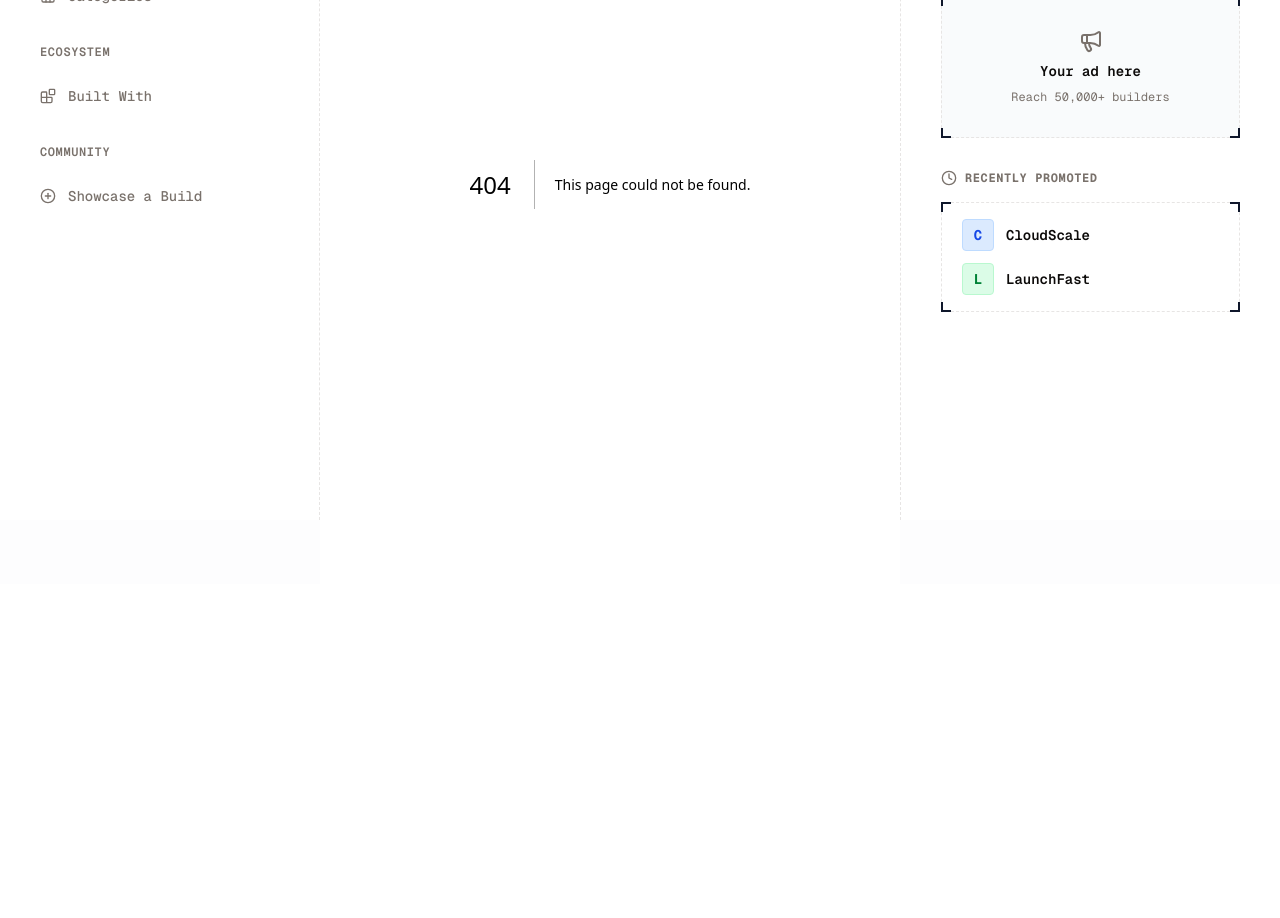
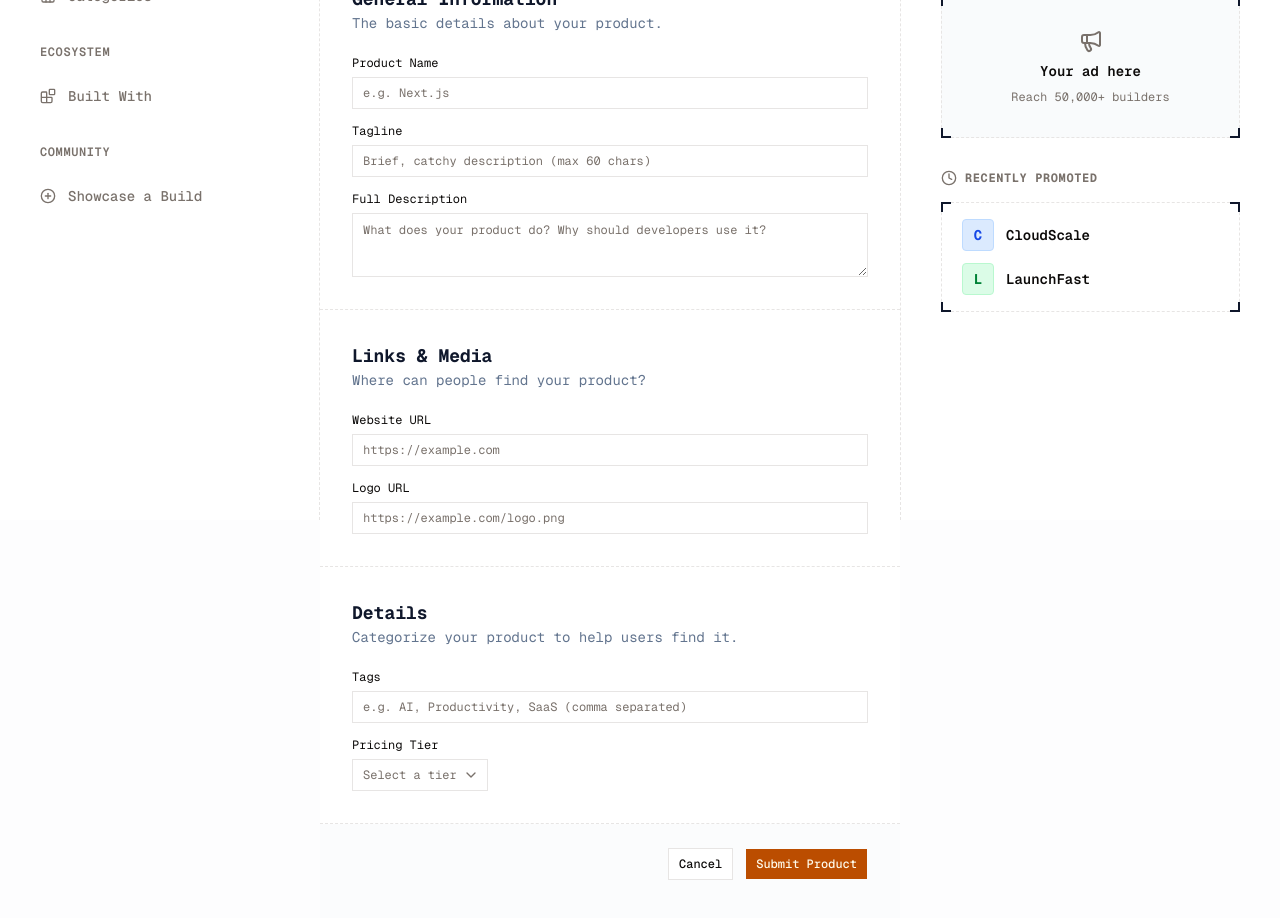
Before and after one commit to SoloDevAbu/DevStacks, a Next.js app: page /submit in a window 1280 px wide. Before the commit this address had no page. Shown: the part 280-1198 px from the top of the page. Before the commit the page ends 864 px from the top, so only its background shows below. Built offline with nearby package versions, Linux system fonts and the light colour scheme.

Commit message:
feat: submit page

```diff
--- /dev/null
+++ b/app/submit/page.tsx
@@ -0,0 +1,11 @@
+import type { Metadata } from "next"
+import { SubmitContent } from "@/components/submit/submit-content"
+
+export const metadata: Metadata = {
+  title: "Submit Product",
+  description: "Submit a new developer tool, API, or infrastructure product.",
+}
+
+export default function SubmitPage() {
+  return <SubmitContent />
+}
--- a/components/home/product-list.tsx
+++ b/components/home/product-list.tsx
@@ -111,6 +111,7 @@ export const ProductList = ({
                   )}
                 </div>
 
+
                 <p className="line-clamp-1 text-sm font-medium text-slate-500">
                   {product.tagline}
                 </p>
@@ -128,6 +129,9 @@ export const ProductList = ({
                   <div className="ml-2 flex items-center gap-1.5 text-sm font-semibold text-slate-400">
                     <Eye className="size-4" />
                     {views}
+                  </div>
+                  <div className="flex items-center text-sm font-semibold text-blue-600">
+                    {product.builds} builds
                   </div>
                 </div>
               </div>
--- /dev/null
+++ b/components/submit/submit-content.tsx
@@ -0,0 +1,124 @@
+"use client"
+
+import { PageHeader } from "@/components/shared/page-header"
+import { AI_PROMPTS } from "@/lib/prompts"
+import { Input } from "@/components/ui/input"
+import { Textarea } from "@/components/ui/textarea"
+import { Label } from "@/components/ui/label"
+import { Button } from "@/components/ui/button"
+import {
+  Select,
+  SelectContent,
+  SelectItem,
+  SelectTrigger,
+  SelectValue,
+} from "@/components/ui/select"
+import { TIER } from "@/constants/tiers"
+
+export const SubmitContent = () => {
+  return (
+    <div className="relative flex min-h-full flex-col bg-slate-50/50 pb-20">
+      <PageHeader
+        heading="Submit a Product"
+        description="List your developer tool, API, or infrastructure product for the community to discover."
+        aiPrompt={AI_PROMPTS.home}
+      />
+
+      <div className="flex w-full flex-1 flex-col bg-white">
+        <form className="flex flex-col">
+          {/* Section: General Information */}
+          <div className="flex flex-col gap-6 border-b border-dashed border-border px-6 py-8 md:px-8">
+            <div>
+              <h2 className="text-lg font-bold text-slate-900">General Information</h2>
+              <p className="text-sm text-slate-500">
+                The basic details about your product.
+              </p>
+            </div>
+
+            <div className="flex flex-col gap-4">
+              <div className="grid gap-2">
+                <Label htmlFor="name">Product Name</Label>
+                <Input id="name" placeholder="e.g. Next.js" />
+              </div>
+              <div className="grid gap-2">
+                <Label htmlFor="tagline">Tagline</Label>
+                <Input id="tagline" placeholder="Brief, catchy description (max 60 chars)" />
+              </div>
+              <div className="grid gap-2">
+                <Label htmlFor="description">Full Description</Label>
+                <Textarea
+                  id="description"
+                  placeholder="What does your product do? Why should developers use it?"
+                  rows={4}
+                />
+              </div>
+            </div>
+          </div>
+
+          {/* Section: Links & Media */}
+          <div className="flex flex-col gap-6 border-b border-dashed border-border px-6 py-8 md:px-8">
+            <div>
+              <h2 className="text-lg font-bold text-slate-900">Links & Media</h2>
+              <p className="text-sm text-slate-500">
+                Where can people find your product?
+              </p>
+            </div>
+
+            <div className="flex flex-col gap-4">
+              <div className="grid gap-2">
+                <Label htmlFor="url">Website URL</Label>
+                <Input id="url" type="url" placeholder="https://example.com" />
+              </div>
+              <div className="grid gap-2">
+                <Label htmlFor="logo">Logo URL</Label>
+                <Input id="logo" type="url" placeholder="https://example.com/logo.png" />
+              </div>
+            </div>
+          </div>
+
+          {/* Section: Details */}
+          <div className="flex flex-col gap-6 border-b border-dashed border-border px-6 py-8 md:px-8">
+            <div>
+              <h2 className="text-lg font-bold text-slate-900">Details</h2>
+              <p className="text-sm text-slate-500">
+                Categorize your product to help users find it.
+              </p>
+            </div>
+
+            <div className="flex flex-col gap-4">
+              <div className="grid gap-2">
+                <Label htmlFor="tags">Tags</Label>
+                <Input id="tags" placeholder="e.g. AI, Productivity, SaaS (comma separated)" />
+              </div>
+              <div className="grid gap-2">
+                <Label htmlFor="tier">Pricing Tier</Label>
+                <Select>
+                  <SelectTrigger id="tier">
+                    <SelectValue placeholder="Select a tier" />
+                  </SelectTrigger>
+                  <SelectContent>
+                    {Object.values(TIER).map((tier) => (
+                      <SelectItem key={tier} value={tier}>
+                        {tier}
+                      </SelectItem>
+                    ))}
+                  </SelectContent>
+                </Select>
+              </div>
+            </div>
+          </div>
+
+          {/* Section: Actions */}
+          <div className="flex items-center justify-end gap-3 bg-slate-50/50 px-6 py-6 md:px-8">
+            <Button variant="outline" type="button">
+              Cancel
+            </Button>
+            <Button type="submit">
+              Submit Product
+            </Button>
+          </div>
+        </form>
+      </div>
+    </div>
+  )
+}
--- a/constants/products.ts
+++ b/constants/products.ts
@@ -10,6 +10,7 @@ export const TRENDING_PRODUCTS: Product[] = [
     comments: 24,
     tags: ["AI", "Productivity"],
     upvotes: 1245,
+    builds: 142,
     logo: { text: "|||", bgColor: "bg-slate-900", textColor: "text-blue-400" },
   },
   {
@@ -20,6 +21,7 @@ export const TRENDING_PRODUCTS: Product[] = [
     comments: 18,
     tags: ["Marketing", "AI", "Productivity"],
     upvotes: 982,
+    builds: 98,
     logo: { text: "DS", bgColor: "bg-slate-800", textColor: "text-teal-400" },
   },
   {
@@ -30,6 +32,7 @@ export const TRENDING_PRODUCTS: Product[] = [
     comments: 42,
     tags: ["Design Resources", "SaaS", "Other"],
     upvotes: 754,
+    builds: 76,
     logo: { text: "ISO", bgColor: "bg-white", textColor: "text-slate-800", borderColor: "border border-slate-200" },
   },
   {
@@ -40,6 +43,7 @@ export const TRENDING_PRODUCTS: Product[] = [
     comments: 12,
     tags: ["Marketing", "SaaS", "SEO Tools"],
     upvotes: 412,
+    builds: 54,
     logo: { text: "D", bgColor: "bg-indigo-500", textColor: "text-white" },
   },
   {
@@ -50,6 +54,7 @@ export const TRENDING_PRODUCTS: Product[] = [
     comments: 38,
     tags: ["Design Tools", "SaaS"],
     upvotes: 389,
+    builds: 112,
     logo: { text: "SN", bgColor: "bg-pink-500", textColor: "text-white" },
   },
   {
@@ -60,6 +65,7 @@ export const TRENDING_PRODUCTS: Product[] = [
     comments: 21,
     tags: ["Marketing", "DevTools"],
     upvotes: 310,
+    builds: 89,
     logo: { text: "O", bgColor: "bg-purple-600", textColor: "text-white" },
   },
   {
@@ -70,6 +76,7 @@ export const TRENDING_PRODUCTS: Product[] = [
     comments: 54,
     tags: ["AI", "Engineering"],
     upvotes: 295,
+    builds: 134,
     logo: { text: "FX", bgColor: "bg-emerald-500", textColor: "text-slate-900" },
   },
   {
@@ -80,6 +87,7 @@ export const TRENDING_PRODUCTS: Product[] = [
     comments: 47,
     tags: ["Developer Tools", "AI"],
     upvotes: 278,
+    builds: 201,
     logo: { text: "CS", bgColor: "bg-slate-900", textColor: "text-sky-400" },
   },
   {
@@ -90,6 +98,7 @@ export const TRENDING_PRODUCTS: Product[] = [
     comments: 15,
     tags: ["Data", "Privacy"],
     upvotes: 241,
+    builds: 67,
     logo: { text: "SY", bgColor: "bg-orange-500", textColor: "text-white" },
   },
   {
@@ -100,6 +109,7 @@ export const TRENDING_PRODUCTS: Product[] = [
     comments: 32,
     tags: ["Infrastructure", "Performance"],
     upvotes: 210,
+    builds: 145,
     logo: { text: "V", bgColor: "bg-blue-600", textColor: "text-white" },
   },
   {
@@ -110,6 +120,7 @@ export const TRENDING_PRODUCTS: Product[] = [
     comments: 63,
     tags: ["Video", "AI"],
     upvotes: 198,
+    builds: 42,
     logo: { text: "LM", bgColor: "bg-rose-500", textColor: "text-white" },
   },
   {
@@ -120,6 +131,7 @@ export const TRENDING_PRODUCTS: Product[] = [
     comments: 11,
     tags: ["Security", "Cloud"],
     upvotes: 185,
+    builds: 88,
     logo: { text: "ST", bgColor: "bg-slate-800", textColor: "text-amber-400" },
   },
   {
@@ -130,6 +142,7 @@ export const TRENDING_PRODUCTS: Product[] = [
     comments: 42,
     tags: ["API", "Infrastructure"],
     upvotes: 164,
+    builds: 110,
     logo: { text: "NX", bgColor: "bg-cyan-600", textColor: "text-white" },
   },
   {
@@ -140,6 +153,7 @@ export const TRENDING_PRODUCTS: Product[] = [
     comments: 29,
     tags: ["Analytics", "Finance"],
     upvotes: 142,
+    builds: 55,
     logo: { text: "PR", bgColor: "bg-violet-600", textColor: "text-white" },
   },
 ]
--- a/constants/types.ts
+++ b/constants/types.ts
@@ -8,6 +8,7 @@ export type Product = {
   comments: number
   tags: string[]
   upvotes: number
+  builds: number
   logo: {
     text: string
     bgColor: string
```
